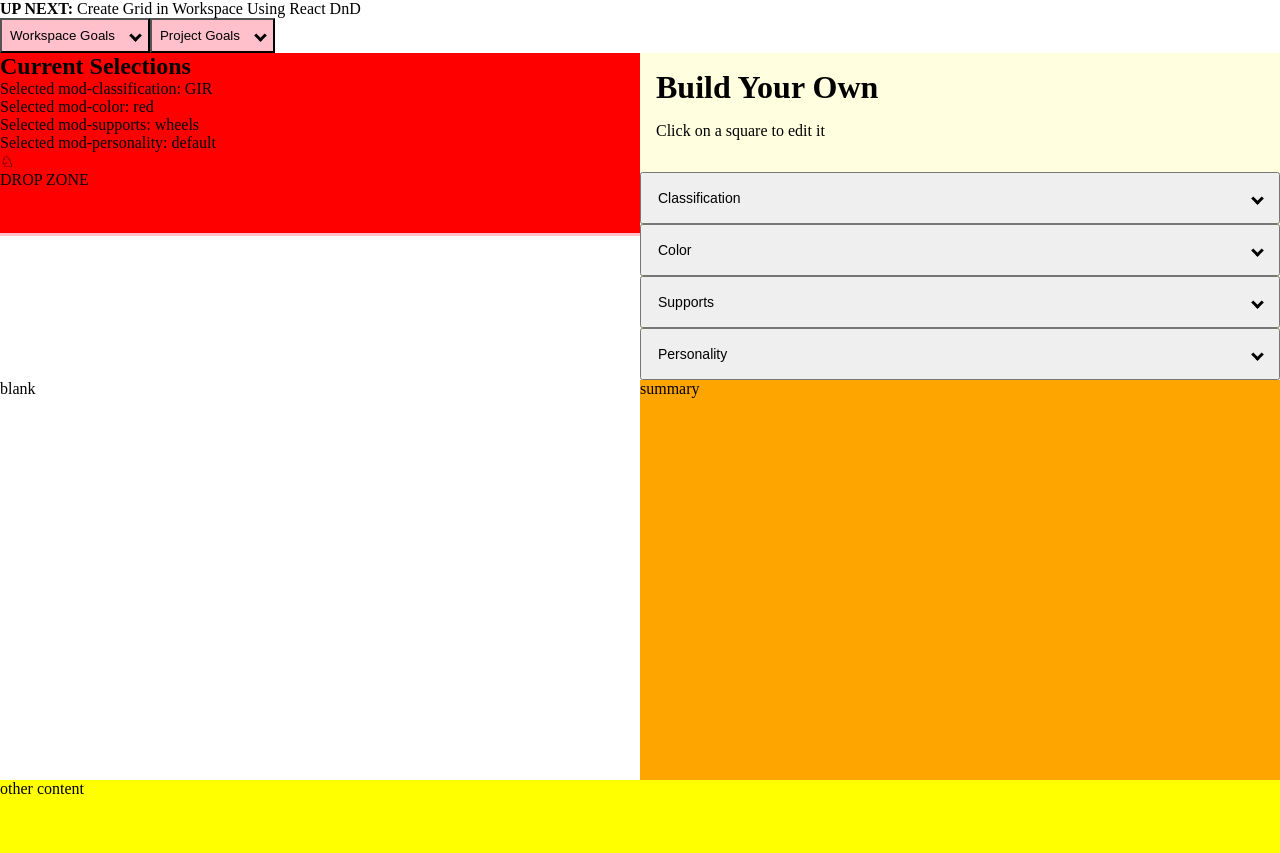
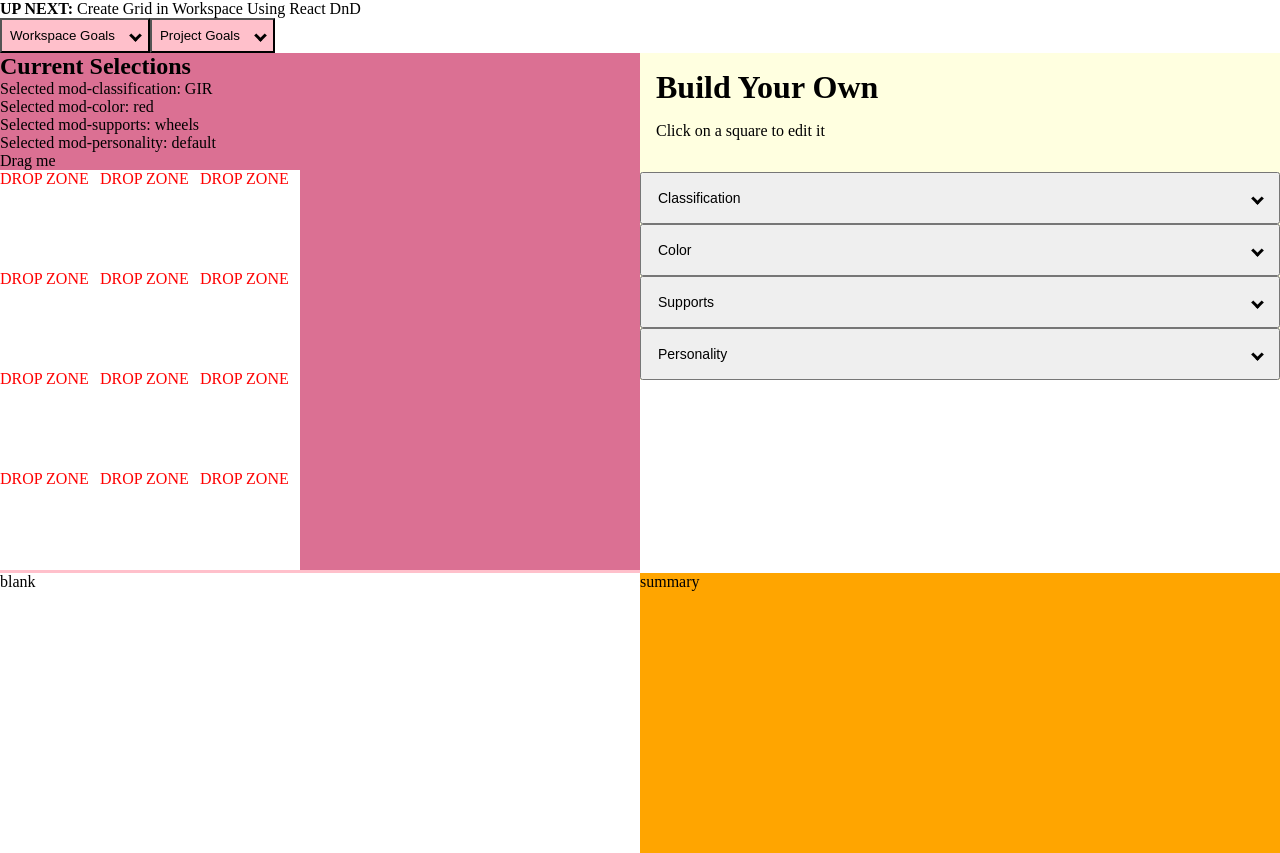
Before and after one commit to KierstenMiller/DnD-product-builder, a Next.js app in the folder next-app-test/: page /build-your-own in a window 1280 px wide. Built offline with nearby package versions, Linux system fonts and the light colour scheme.

Commit message:
test grid

```diff
--- /dev/null
+++ b/next-app-test/src/Components/DnD/dropZone.tsx
@@ -0,0 +1,32 @@
+import { observer } from 'mobx-react-lite'
+import { useDrag, useDrop } from 'react-dnd'
+
+export enum DnDItemTypes {
+    ITEM = "item",
+}
+
+export const DropZone = observer(() => {
+    const [{ isOver, canDrop }, drop] = useDrop(
+        () => ({
+            accept: DnDItemTypes.ITEM,
+            //   canDrop: () => game.canMoveKnight(x, y),
+            //   drop: () => game.moveKnight(x, y),
+            collect: (monitor) => ({
+                isOver: !!monitor.isOver(),
+                canDrop: !!monitor.canDrop(),
+            }),
+        }),
+        [],
+    )
+    return (<div
+        ref={drop}
+        style={{
+            width: '100px',
+            height: '100px',
+            background: isOver ? 'yellow' : 'white',
+            color: canDrop ? 'blue' : 'red',
+        }}
+    >
+        DROP ZONE
+    </div>)
+})
--- a/next-app-test/src/Components/DnD/workspace.tsx
+++ b/next-app-test/src/Components/DnD/workspace.tsx
@@ -1,5 +1,6 @@
 import { observer } from 'mobx-react-lite'
 import { useDrag, useDrop } from 'react-dnd'
+import { DropZone } from './dropZone'
 
 export enum DnDItemTypes {
     ITEM = "item",
@@ -34,14 +35,27 @@ export const Workspace = observer(() => {
                 opacity: isDragging ? 0.5 : 1,
             }}
         >
-            ♘
+            Drag me
         </div>
-        <div
-            ref={drop}>
-            DROP ZONE
-            {isOver && !canDrop && "is over - can't drop"}
-            {!isOver && canDrop && "is not over - can drop"}
-            {isOver && canDrop && "is over - can drop"}
+        <div className="flex">
+            <div>
+                <DropZone />
+                <DropZone />
+                <DropZone />
+                <DropZone />
+            </div>
+            <div>
+                <DropZone />
+                <DropZone />
+                <DropZone />
+                <DropZone />
+            </div>
+            <div>
+                <DropZone />
+                <DropZone />
+                <DropZone />
+                <DropZone />
+            </div>
         </div>
     </div>
     )
--- a/next-app-test/styles/Home.module.scss
+++ b/next-app-test/styles/Home.module.scss
@@ -26,8 +26,8 @@
 }
 
 .image {
-  background: red;
-  height: 180px;
+  background: palevioletred;
+  min-height: 180px;
   border-bottom: 3px solid pink;
 }
 
```
